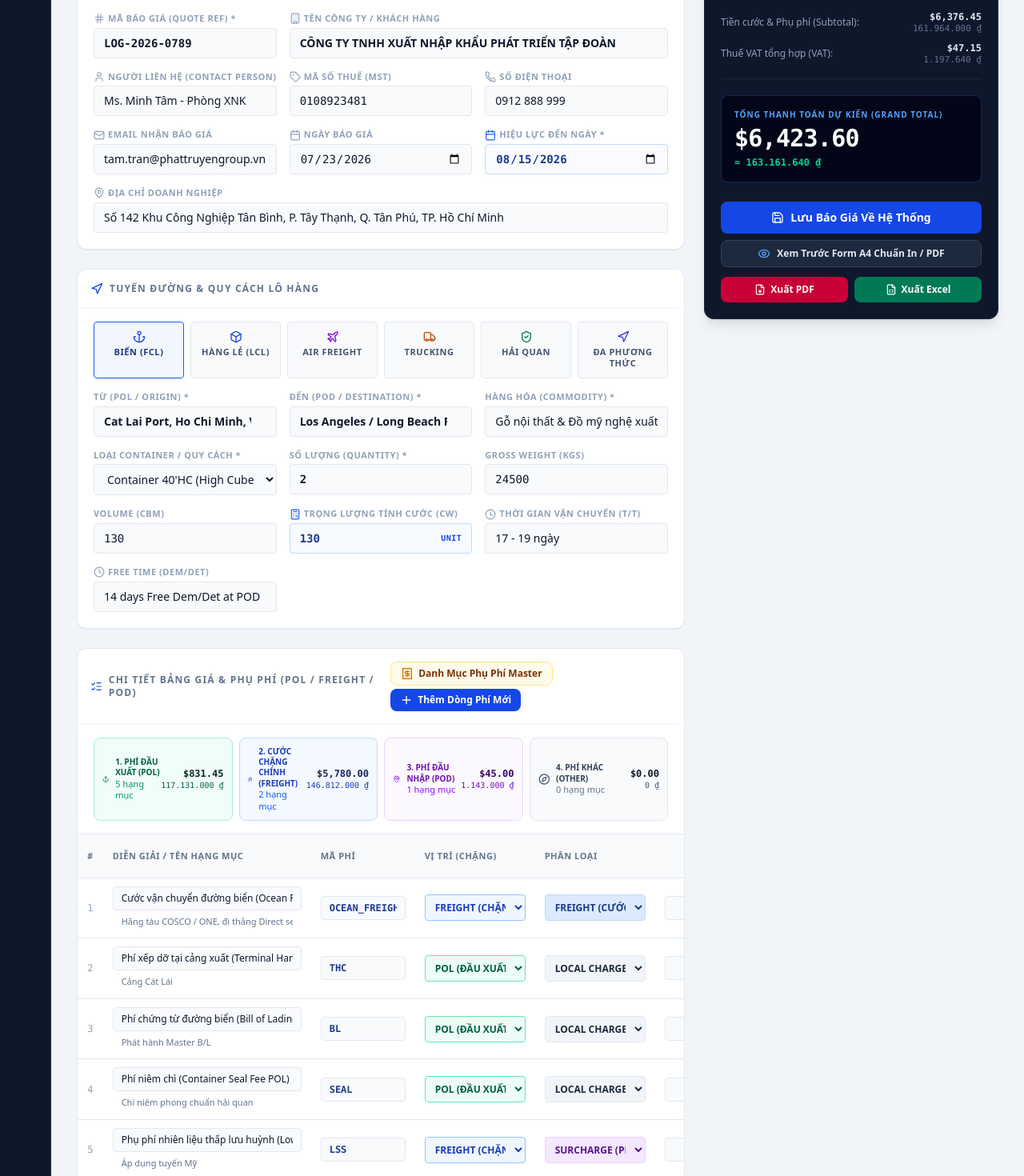
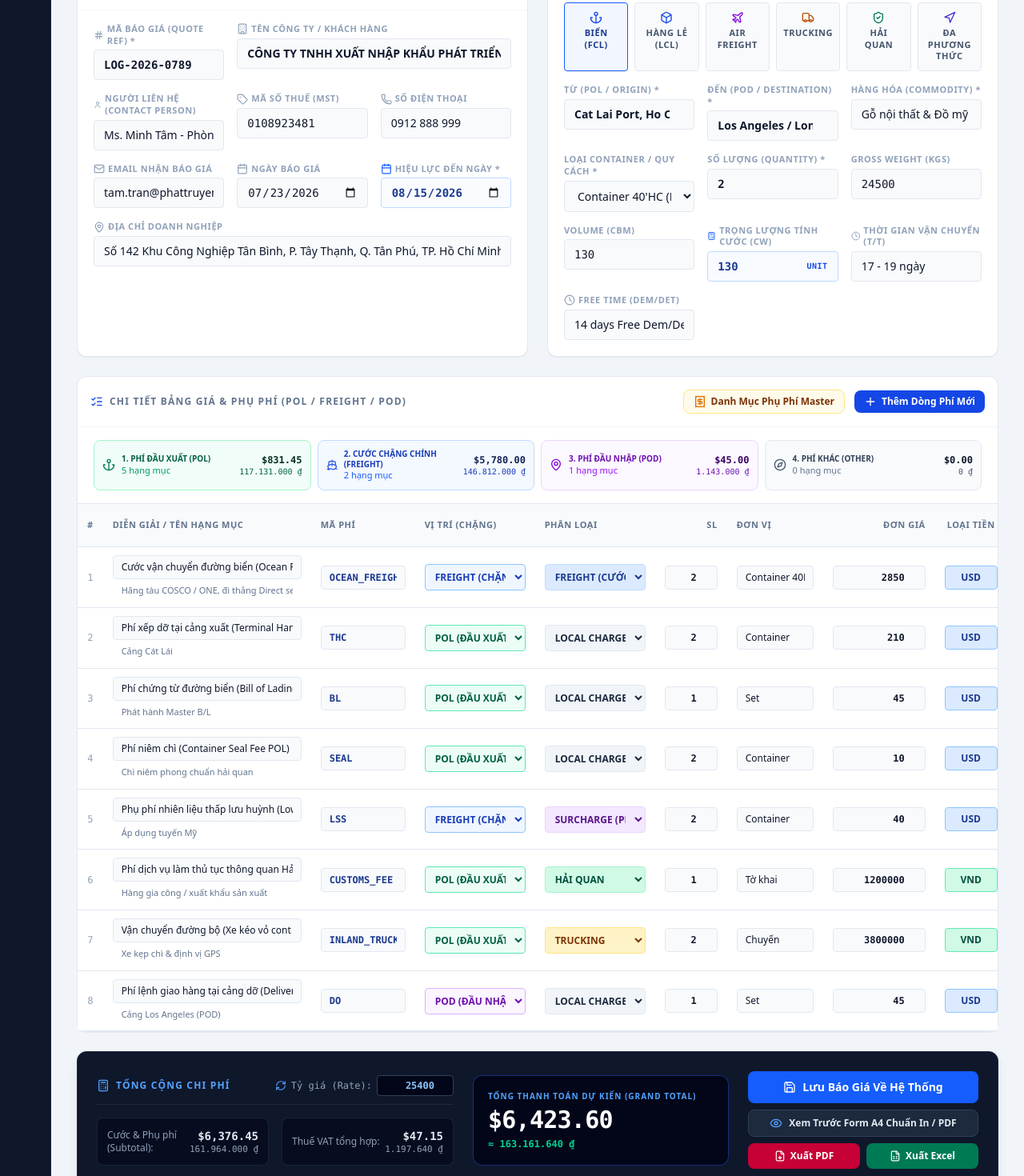
Before and after one commit to huyphammagic/QUOTATION-MAGIC, a React (Vite) app: page / in a window 1280 px wide. Shown: the part 280-1750 px from the top of the page at 80% size. Built offline with nearby package versions, Linux system fonts and the light colour scheme.

Commit message:
refactor: remove signature section from PDF and preview
Clean up quotation documents by removing the hardcoded signature blocks from both the PDF export and the preview modal to streamline the output.

```diff
--- a/src/App.tsx
+++ b/src/App.tsx
@@ -407,7 +407,7 @@ export default function App() {
           />
 
           {/* Main Content Area */}
-          <main className="flex-1 max-w-7xl w-full mx-auto p-4 sm:p-6 lg:p-8 space-y-6">
+          <main className="flex-1 w-full max-w-[1800px] mx-auto p-4 sm:p-6 lg:p-8 space-y-6">
 
             {/* Toast Alert */}
             {toastMessage && (
@@ -420,13 +420,8 @@ export default function App() {
             {/* Dashboard Stats Bar */}
             <DashboardStats quotes={savedQuotes} />
 
-            {/* Core Layout Grid */}
-            <div className="grid grid-cols-1 lg:grid-cols-3 gap-6">
-
-              {/* Left Column: Input Forms */}
-              <div className="lg:col-span-2 space-y-6">
-
-                {/* Customer & Quote Meta */}
+            {/* Top Section: Customer Info & Shipment Route Forms Side-by-Side */}
+            <div className="grid grid-cols-1 xl:grid-cols-2 gap-6">
               <CustomerForm
                 customer={quote.customer}
                 quoteNumber={quote.quoteNumber}
@@ -439,30 +434,23 @@ export default function App() {
                 onOpenCustomerManager={() => setIsCustomersOpen(true)}
               />
 
-                {/* Shipment Route & Cargo Specs */}
               <ShipmentForm
                 shipment={quote.shipment}
                 onChangeShipment={handleChangeShipment}
               />
+            </div>
 
-                {/* Line Items Table */}
+            {/* Full-Width Section: Line Items Table */}
+            <div className="w-full">
               <LineItemsTable
                 items={quote.items}
                 exchangeRate={quote.exchangeRate}
                 onUpdateItems={handleUpdateItems}
                 onOpenSurchargeCatalog={() => setIsSurchargesOpen(true)}
               />
-
-                {/* Terms & Conditions */}
-                <TermsForm
-                  terms={quote.terms}
-                  onChangeTerms={handleChangeTerms}
-                />
-
             </div>
 
-              {/* Right Column: Sticky Live Totals & Action Card */}
-              <div className="lg:col-span-1">
+            {/* Summary Card - Positioned directly below Line Items Table */}
             <SummaryCard
               quote={quote}
               onExchangeRateChange={handleExchangeRateChange}
@@ -471,9 +459,12 @@ export default function App() {
               onExportExcel={() => exportQuoteToExcel(quote)}
               onOpenPreview={() => setIsPreviewOpen(true)}
             />
-              </div>
 
-            </div>
+            {/* Terms & Conditions */}
+            <TermsForm
+              terms={quote.terms}
+              onChangeTerms={handleChangeTerms}
+            />
 
           </main>
 
--- a/src/components/QuotePreviewModal.tsx
+++ b/src/components/QuotePreviewModal.tsx
@@ -242,28 +242,7 @@ export const QuotePreviewModal: React.FC<QuotePreviewModalProps> = ({ quote, isO
             </div>
           </div>
 
-          {/* 7. Signatures & Stamp */}
-          <div className="pt-8 grid grid-cols-2 text-center gap-8">
-            <div className="space-y-16">
-              <div>
-                <p className="font-bold text-slate-900 uppercase">ĐẠI DIỆN KHÁCH HÀNG</p>
-                <p className="text-slate-500 text-[10px]">(Ký, ghi rõ họ tên & đóng dấu)</p>
-              </div>
-              <div className="text-slate-400 italic">________________________</div>
-            </div>
 
-            <div className="space-y-12">
-              <div>
-                <p className="font-bold text-slate-900 uppercase">CÔNG TY LOGISTICS & VẬN TẢI QUỐC TẾ</p>
-                <p className="text-slate-500 text-[10px]">(Đại diện Phòng Kinh Doanh / Pricing)</p>
-              </div>
-              <div className="space-y-1">
-                <div className="font-bold text-slate-900 text-sm">{quote.company.salesRepName}</div>
-                <div className="text-slate-500 text-xs">{quote.company.salesRepTitle}</div>
-                <div className="text-cyan-800 text-xs font-mono">{quote.company.salesRepPhone}</div>
-              </div>
-            </div>
-          </div>
 
         </div>
 
--- a/src/components/SummaryCard.tsx
+++ b/src/components/SummaryCard.tsx
@@ -21,48 +21,50 @@ export const SummaryCard: React.FC<SummaryCardProps> = ({
   onOpenPreview
 }) => {
   return (
-    <div className="bg-slate-900 text-white p-5 rounded-xl shadow-lg border border-slate-800 space-y-5 sticky top-20">
+    <div id="summary-card" className="bg-slate-900 text-white p-5 lg:p-6 rounded-xl shadow-lg border border-slate-800 space-y-4">
+      <div className="flex flex-col lg:flex-row lg:items-center justify-between gap-6">
 
-      {/* Title & Exchange Rate */}
-      <div className="flex items-center justify-between border-b border-slate-800 pb-3">
+        {/* Left: Title, Exchange Rate & Subtotal / VAT */}
+        <div className="flex-1 space-y-3">
+          <div className="flex flex-wrap items-center justify-between border-b border-slate-800 pb-2.5 gap-2">
             <div className="flex items-center space-x-2 text-blue-400 font-bold text-xs uppercase tracking-widest">
               <Calculator className="w-4 h-4" />
               <span>TỔNG CỘNG CHI PHÍ</span>
             </div>
 
             <div className="flex items-center space-x-1.5 text-xs text-slate-400 font-mono">
-          <RefreshCw className="w-3 h-3 text-blue-400" />
-          <span>Rate:</span>
+              <RefreshCw className="w-3.5 h-3.5 text-blue-400" />
+              <span>Tỷ giá (Rate):</span>
               <input
                 type="number"
                 value={quote.exchangeRate}
                 onChange={(e) => onExchangeRateChange(Number(e.target.value) || 25400)}
-            className="w-20 bg-slate-950 text-blue-300 font-mono font-bold text-right px-1.5 py-0.5 rounded border border-slate-700 text-xs focus:outline-none focus:border-blue-500"
+                className="w-24 bg-slate-950 text-blue-300 font-mono font-bold text-right px-2 py-1 rounded border border-slate-700 text-xs focus:outline-none focus:border-blue-500"
               />
             </div>
           </div>
 
-      {/* Subtotal & VAT Breakdown */}
-      <div className="space-y-2 text-xs border-b border-slate-800 pb-4">
-        <div className="flex justify-between items-center text-slate-400">
-          <span>Tiền cước & Phụ phí (Subtotal):</span>
+          <div className="grid grid-cols-1 sm:grid-cols-2 gap-4 text-xs pt-1">
+            <div className="bg-slate-950/60 p-3 rounded-lg border border-slate-800/80 flex justify-between items-center">
+              <span className="text-slate-400 font-medium">Cước & Phụ phí (Subtotal):</span>
               <div className="text-right font-mono">
-            <div className="font-bold text-slate-200">{formatUSD(quote.subtotalUsd)}</div>
-            <div className="text-[11px] text-slate-500">{formatVND(quote.subtotalVnd)}</div>
+                <div className="font-bold text-slate-200 text-sm">{formatUSD(quote.subtotalUsd)}</div>
+                <div className="text-[11px] text-slate-400">{formatVND(quote.subtotalVnd)}</div>
               </div>
             </div>
 
-        <div className="flex justify-between items-center text-slate-400">
-          <span>Thuế VAT tổng hợp (VAT):</span>
+            <div className="bg-slate-950/60 p-3 rounded-lg border border-slate-800/80 flex justify-between items-center">
+              <span className="text-slate-400 font-medium">Thuế VAT tổng hợp:</span>
               <div className="text-right font-mono">
-            <div className="font-bold text-slate-200">{formatUSD(quote.vatTotalUsd)}</div>
-            <div className="text-[11px] text-slate-500">{formatVND(quote.vatTotalVnd)}</div>
+                <div className="font-bold text-slate-200 text-sm">{formatUSD(quote.vatTotalUsd)}</div>
+                <div className="text-[11px] text-slate-400">{formatVND(quote.vatTotalVnd)}</div>
+              </div>
             </div>
           </div>
         </div>
 
-      {/* Grand Total Highlights */}
-      <div className="bg-slate-950 p-4 rounded-lg border border-blue-900/60 space-y-1">
+        {/* Center: Grand Total Highlight Card */}
+        <div className="lg:w-80 bg-slate-950 p-4.5 rounded-xl border border-blue-900/80 flex flex-col justify-center space-y-1 text-center sm:text-left shrink-0 shadow-inner">
           <div className="text-[10px] uppercase tracking-widest font-bold text-blue-400">
             TỔNG THANH TOÁN DỰ KIẾN (GRAND TOTAL)
           </div>
@@ -74,19 +76,16 @@ export const SummaryCard: React.FC<SummaryCardProps> = ({
           </div>
         </div>
 
-      {/* Actions Grid */}
-      <div className="space-y-2 pt-1">
-
-        {/* Save Quote Primary */}
+        {/* Right: Actions */}
+        <div className="lg:w-72 flex flex-col gap-2 shrink-0">
           <button
             onClick={onSaveQuote}
-          className="w-full flex items-center justify-center space-x-2 bg-blue-700 hover:bg-blue-800 text-white font-bold text-xs sm:text-sm py-2.5 px-4 rounded-lg shadow-2xs transition-colors"
+            className="w-full flex items-center justify-center space-x-2 bg-blue-600 hover:bg-blue-700 text-white font-bold text-xs sm:text-sm py-2.5 px-4 rounded-lg shadow-2xs transition-colors"
           >
             <Save className="w-4 h-4" />
             <span>Lưu Báo Giá Về Hệ Thống</span>
           </button>
 
-        {/* Preview A4 */}
           <button
             onClick={onOpenPreview}
             className="w-full flex items-center justify-center space-x-2 bg-slate-800 hover:bg-slate-700 text-slate-200 font-semibold text-xs py-2 px-3 rounded-lg border border-slate-700 transition-colors"
@@ -95,8 +94,7 @@ export const SummaryCard: React.FC<SummaryCardProps> = ({
             <span>Xem Trước Form A4 Chuẩn In / PDF</span>
           </button>
 
-        {/* File Exports Row */}
-        <div className="grid grid-cols-2 gap-2 pt-1">
+          <div className="grid grid-cols-2 gap-2">
             <button
               onClick={onExportPdf}
               className="flex items-center justify-center space-x-1.5 bg-rose-700 hover:bg-rose-800 text-white text-xs font-semibold py-2 px-2.5 rounded-lg transition-colors"
@@ -113,9 +111,9 @@ export const SummaryCard: React.FC<SummaryCardProps> = ({
               <span>Xuất Excel</span>
             </button>
           </div>
-
         </div>
 
       </div>
+    </div>
   );
 };
--- a/src/utils/exportPdf.ts
+++ b/src/utils/exportPdf.ts
@@ -242,28 +242,6 @@ export function exportQuoteToPdf(quote: QuoteData) {
   const splitBank = doc.splitTextToSize(removeVietnameseTones(quote.terms.bankAccountInfo), 180);
   doc.text(splitBank, 14, nextY + 4);
 
-  // 7. Signatures & Footer Block
-  let sigY = nextY + 10 + splitBank.length * 3.5;
-  if (sigY > 250) {
-    doc.addPage();
-    sigY = 25;
-  }
-
-  doc.setFont('helvetica', 'bold');
-  doc.setFontSize(8.5);
-  doc.setTextColor(30, 41, 59);
-
-  doc.text('CUSTOMER ACCEPTANCE', 30, sigY);
-  doc.text('(Xac nhan dong y bao gia)', 28, sigY + 4);
-
-  doc.text('PREPARED BY (SALES EXECUTIVE)', 125, sigY);
-  doc.text(`(Nhan vien bao gia)`, 138, sigY + 4);
-
-  doc.setFont('helvetica', 'normal');
-  doc.setFontSize(8);
-  doc.text(removeVietnameseTones(quote.company.salesRepName), 130, sigY + 22);
-  doc.text(quote.company.salesRepTitle, 130, sigY + 26);
-
   // Save PDF
   doc.save(`${quote.quoteNumber}_Logistics_Quotation.pdf`);
 }
```
Lines whose indentation alone changed are shown as unchanged.
